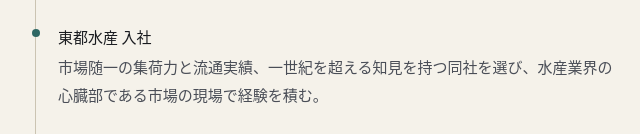
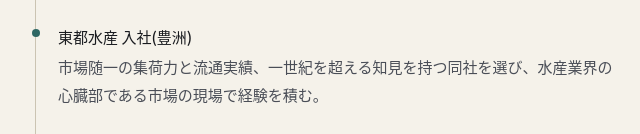
Before and after one commit to nelsonplayroom/yukishinozaki.biography, a plain HTML site: page index.html in a window 1280 px wide. Shown: the part 666-800 px from the top of the page, 313-953 px from the left. Drawn offline with Linux system fonts and the light colour scheme.

Commit message:
Update employment label for 東都水産 entry

```diff
--- a/index.html
+++ b/index.html
@@ -221,7 +221,7 @@
         <span class="t-desc">卒業研究では、オリーブオイル由来の天然ポリフェノールを活用し、魚体に対する鮮度保持効果を検証すると共に、産業利用の可能性を研究。</span>
       </li>
       <li>
-        <span class="t-label">東都水産 入社</span>
+        <span class="t-label">東都水産 入社(豊洲)</span>
         <span class="t-desc">市場随一の集荷力と流通実績、一世紀を超える知見を持つ同社を選び、水産業界の心臓部である市場の現場で経験を積む。</span>
       </li>
       <li>
```
